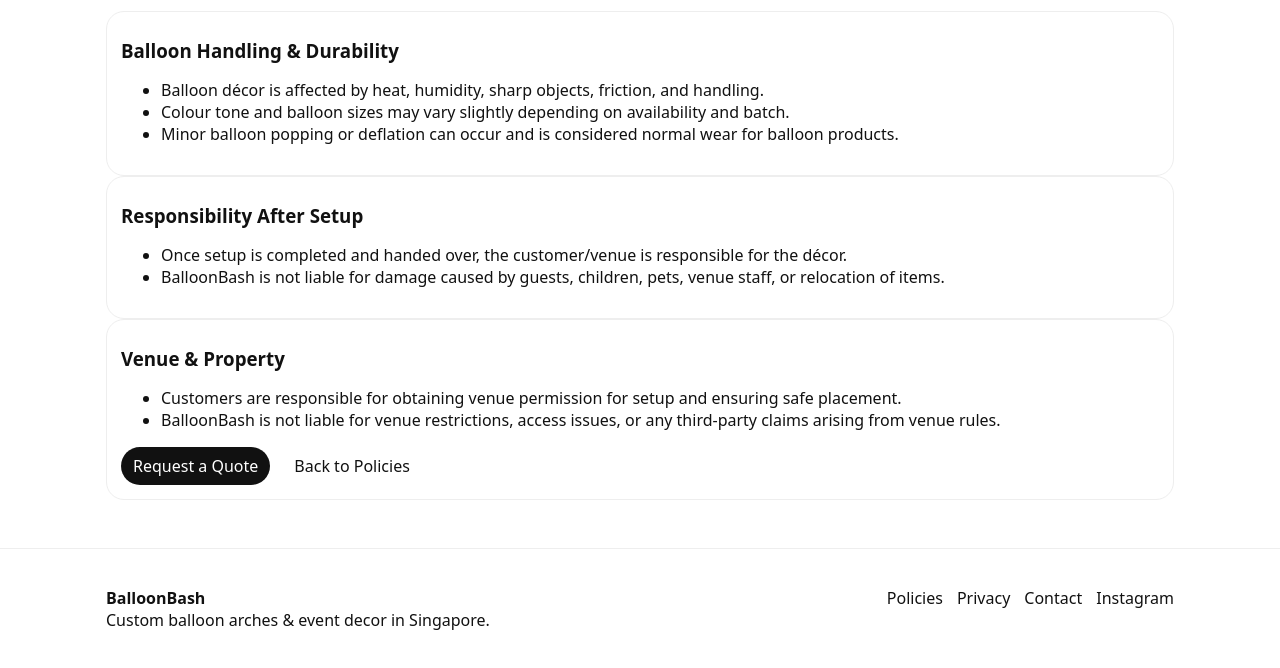
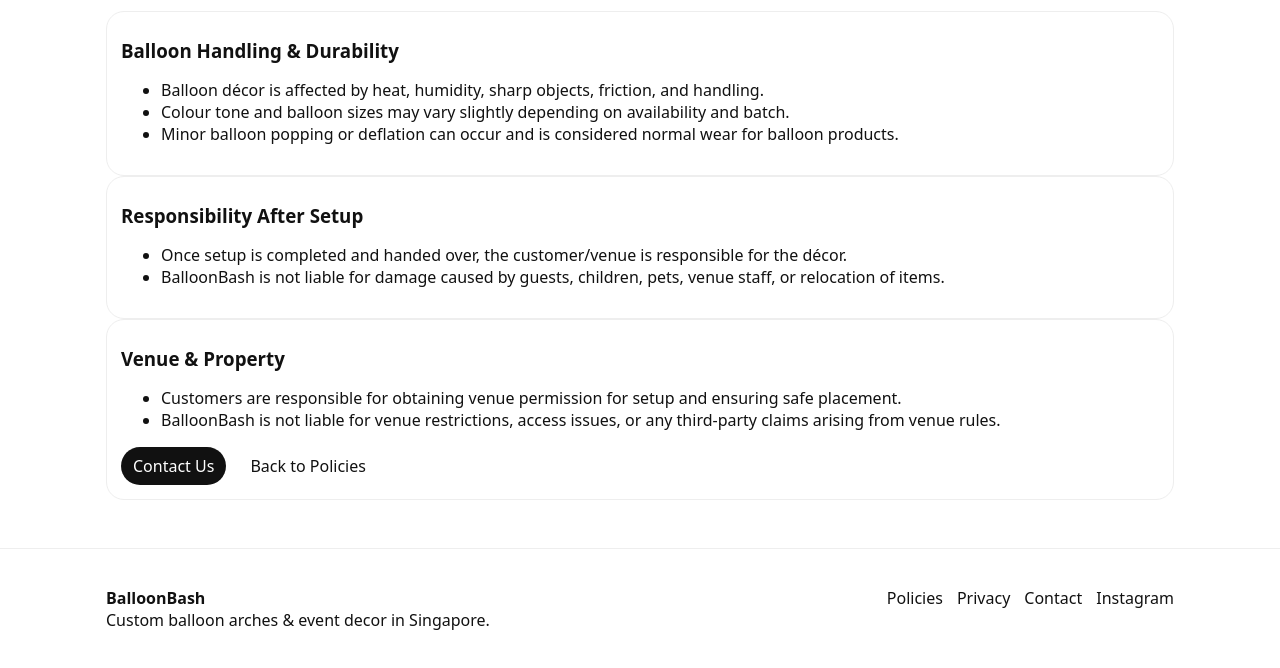
Before and after one commit to balloonbash/balloonbash.github.io, a plain HTML site: page policies/damage-liability.html in a window 1280 px wide. Shown: the part 234-902 px from the top of the page. Drawn offline with Linux system fonts and the light colour scheme.

Commit message:
Update damage-liability.html

```diff
--- a/policies/damage-liability.html
+++ b/policies/damage-liability.html
@@ -41,7 +41,10 @@
       </ul>
 
       <div class="actions" style="margin-top:12px">
-        <a class="btn primary" href="/contact/">Request a Quote</a>
+         <a class="btn primary" href="mailto:balloonbash.info@gmail.com ?subject=Enquiry%20from%20BalloonBash%20Website
+     &body=Hi%20BalloonBash,%0D%0A%0D%0AI would like to enquire about:%0D%0A- Event date:%0D%0A- Location:%0D%0A- Package:%0D%0A">
+  Contact Us
+</a>
         <a class="btn" href="/policies/">Back to Policies</a>
       </div>
     </div>
```
